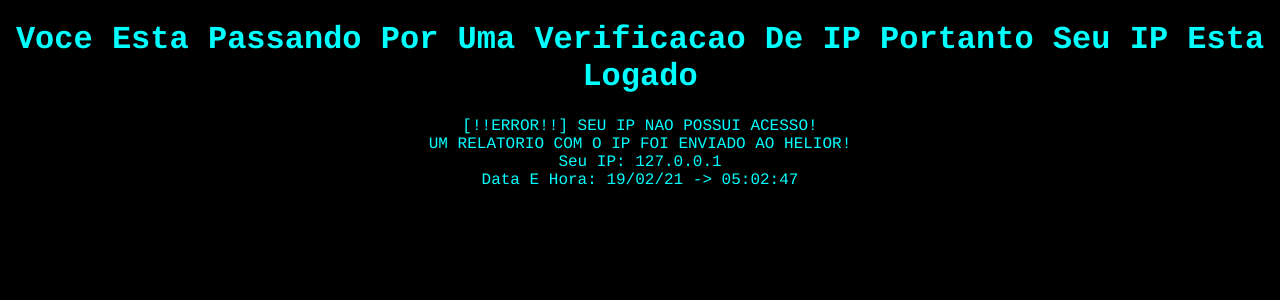
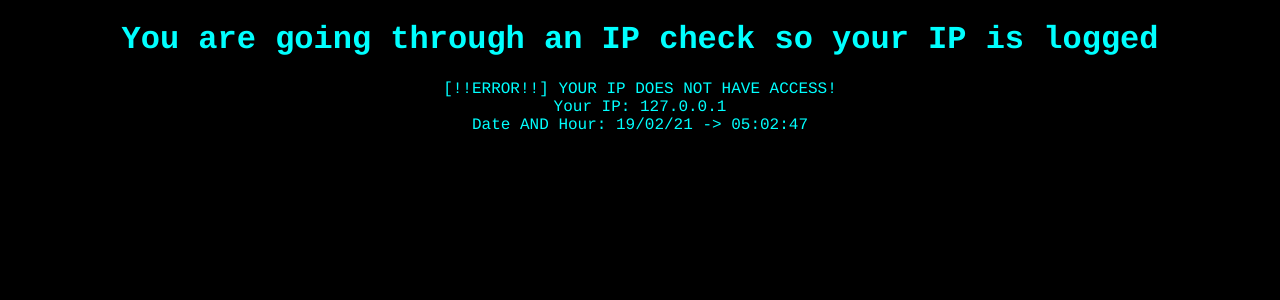
Before and after one commit to X0Fury/LOCALHOST-PROTECTION, a PHP site: page / in a window 1280 px wide. Shown: the top 300 px of the page. Run offline with PHP 8.4, Linux system fonts and the light colour scheme; data that the repository does not hold is empty.

Commit message:
Update index.php

```diff
--- a/index.php
+++ b/index.php
@@ -3,7 +3,8 @@
 <head>
     <meta charset="UTF-8">
     <meta name="viewport" content="width=device-width, initial-scale=1.0">
-    <title>Helior Proteçao</title>
+    <title>localhost protection by Helior</title>
+    <!--Cobe By Helior-->
 <style>
 body {
     background-color:black;
@@ -20,41 +21,22 @@ h1 {
 </head>
 <body>
 <center>
-    <h1>Voce Esta Passando Por Uma Verificacao De IP Portanto Seu IP Esta Logado</h1>
+    <h1>You are going through an IP check so your IP is logged</h1>
     <div class="ip">
     <?php   $ip = $_SERVER['REMOTE_ADDR'];
         if (array_key_exists('HTTP_X_FORWARDED_FOR', $_SERVER)) {
         $ip = array_pop(explode(',', $_SERVER['HTTP_X_FORWARDED_FOR']));
         }
-        $url = file_get_contents("http://ip-api.com/json/".$ip."?fields=4202041");
-$deixarbnt =  str_replace('"continent":', '➜ Your Continent: ', $url);
-$deixarbnt1 = str_replace('country', '➜ Your Country: ', $deixarbnt);
-$deixarbnt2 = str_replace('"', '', $deixarbnt1);
-$deixarbnt3 = str_replace('regionName', '➜ Your Region: ', $deixarbnt2);
-$deixarbnt4 = str_replace('city', '➜ Your City: ', $deixarbnt3);
-$deixarbnt5 = str_replace('district', '➜ Your District: ', $deixarbnt4);
-$deixarbnt6 = str_replace('}', ' ', $deixarbnt5);
-$deixarbnt7 = str_replace('zip', '➜ Your Zip Code: ', $deixarbnt6);
-$deixarbnt8 = str_replace('isp', '➜ Your Isp: ', $deixarbnt7);
-$deixarbnt9 = str_replace('org', '➜ Your Org: ', $deixarbnt8);
-$deixarbnt10 = str_replace('as', '➜ Your As: ', $deixarbnt9);
-$deixarbnt11 = str_replace('asname', '➜ Your Asname: ', $deixarbnt10);
-$deixarbnt12 = str_replace('reverse', '➜ Your Reverse IP: ', $deixarbnt11);
-$deixarbnt13 =  str_replace(',', "<br>", $deixarbnt12);
-$deixarbnt14 =  str_replace('{', "<br>", $deixarbnt13);
-$deixarbnt15 =  str_replace(':', "", $deixarbnt14);
-echo $deixarbnt15;
 $iplogado = array(
     "IP" => "$ip",
     "Data" => date('d/m/y -> h:m:s'),
 );
-if($ip == '::1') {
-    echo 'Ok Seu IP Esta Correto!';
-    header("location: ippassou"); die('Não ignore meu cabeçalho...');
+if($ip == '::1') { // ::1 is yout localhost ip
+    echo 'Ok Your IP Is Correct!';
+    header("location: your archive or folder here"); // Enter the name of your folder or file that will be accessed if the ip is released
 } else {
-    echo '[!!ERROR!!] SEU IP NAO POSSUI ACESSO!<br>';
-    echo 'UM RELATORIO COM O IP FOI ENVIADO AO HELIOR!<br>';
-    echo "Seu IP: " . $iplogado["IP"] . "<br>Data E Hora: " . $iplogado["Data"];
+    echo '[!!ERROR!!] YOUR IP DOES NOT HAVE ACCESS!<br>';
+    echo "Your  IP: " . $iplogado["IP"] . "<br>Date AND Hour: " . $iplogado["Data"];
 }
 ?>
 </div>
```
